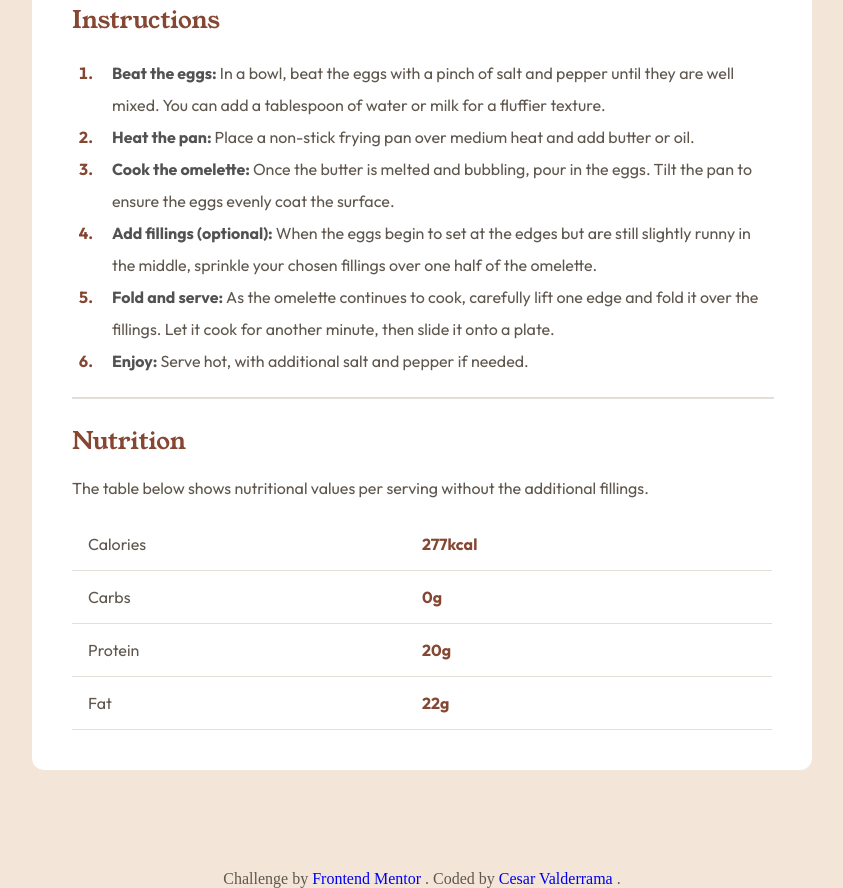
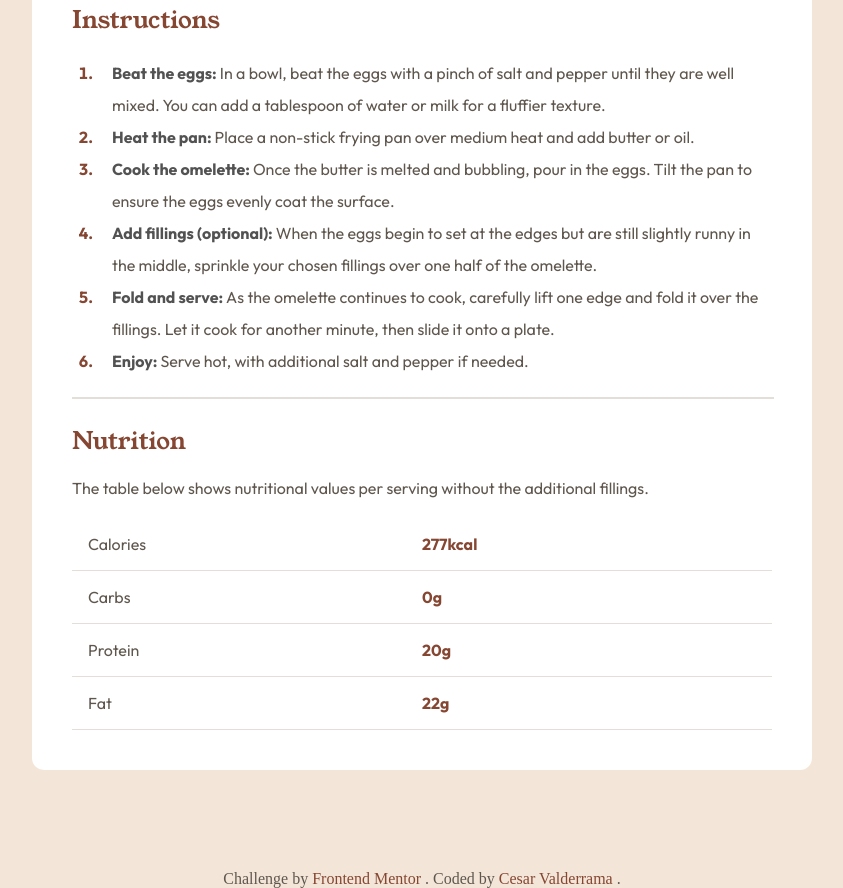
Before and after one commit to CesValde/Fronted_Mentor_Challenges, a plain HTML site: page recipe-page-main/index.html in a window 1280 px wide. Shown: the part 1095-1983 px from the top of the page, without its empty margins (218-1061 px from the left). Drawn offline with Linux system fonts and the light colour scheme.

Commit message:
Cambio color del link

```diff
--- a/recipe-page-main/styles.css
+++ b/recipe-page-main/styles.css
@@ -110,6 +110,7 @@ tr {
 
 a {
     text-decoration: none;
+    color: hsl(14, 45%, 36%);
 }
 
 a:hover {
```
